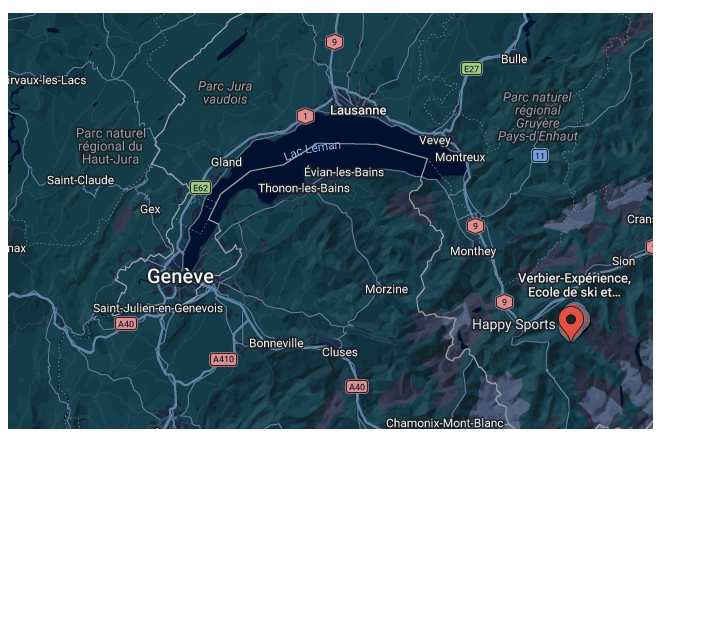
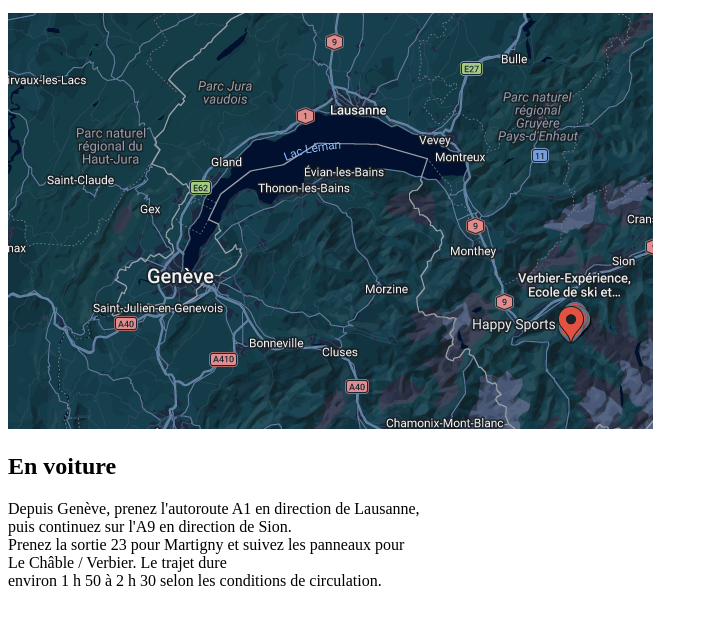
Before and after one commit to OrlanKakulya/UE4, a plain HTML site: page acces.html in a window 1280 px wide. Shown: the part 137-762 px from the top of the page, without its empty margins (0-717 px from the left). Drawn offline with Linux system fonts and the light colour scheme.

Commit message:
jai mis en section le trjater en voiture avec "En voiture" en titre

```diff
--- a/acces.html
+++ b/acces.html
@@ -16,6 +16,13 @@
     </header>
     <main>
          <div><img src="./Images/map.png" alt="Carte interactive"></div>
+        <section>
+            <h2>En voiture</h2>
+            <p>Depuis Genève, prenez l'autoroute A1 en direction de Lausanne, <br>puis continuez sur l'A9 en direction de Sion.
+                <br>Prenez la sortie 23 pour Martigny et suivez les panneaux pour <br>Le Châble / Verbier. Le trajet dure
+                <br>environ 1 h 50 à 2 h 30 selon les conditions de circulation.</p>
+        </section>
+
 
 
 
```
